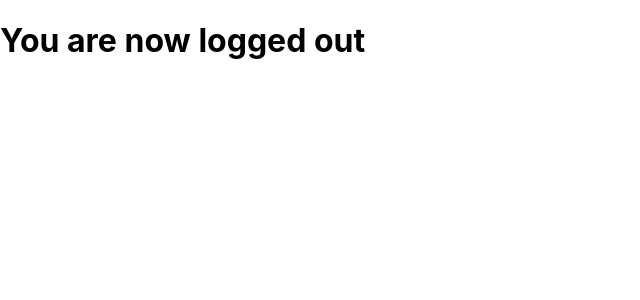
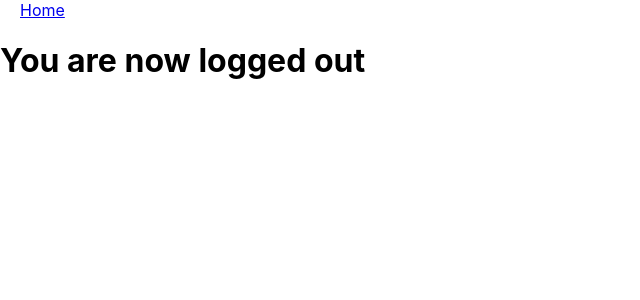
Before and after one commit to azhitkev/se3316-azhitkev-cblatt-pdayarat-lab4, a React (Create React App) app in the folder music-app/: page /logged-out in a window 1280 px wide. Shown: the top 300 px of the page, without its empty margins (0-640 px from the left). Built offline with nearby package versions, Linux system fonts and the light colour scheme.

Commit message:
logout to home nav created

```diff
--- a/music-app/src/components/Logout.js
+++ b/music-app/src/components/Logout.js
@@ -1,3 +1,12 @@
+import { Link } from "react-router-dom";
+
 export const Logout = () => {
-  return <h1> You are now logged out</h1>;
+  return (
+    <div>
+      <Link to="/" style={{ marginLeft: "20px" }}>
+        Home
+      </Link>
+      <h1> You are now logged out</h1>
+    </div>
+  );
 };
--- a/music-app/src/components/UnauthSearch.js
+++ b/music-app/src/components/UnauthSearch.js
@@ -4,7 +4,7 @@ import { auth } from "../firebase-config";
 import { signOut } from "firebase/auth";
 import { useNavigate } from "react-router-dom";
 
-export const UnauthSearch = ({ role}) => {
+export const UnauthSearch = ({ role }) => {
   const navigate = useNavigate();
 
   function clearList() {
@@ -143,9 +143,11 @@ export const UnauthSearch = ({ role}) => {
               Register
             </Link>
           )}
-          <Link to="/logout" style={{ marginLeft: "20px" }} onClick={logout}>
-            Logout
-          </Link>
+          {auth.currentUser !== null && (
+            <Link to="/logout" style={{ marginLeft: "20px" }} onClick={logout}>
+              Logout
+            </Link>
+          )}
           <Link to="/unauth-playlists" style={{ marginLeft: "20px" }}>
             Playlists
           </Link>
--- a/music-app/src/components/publicPlaylistView.js
+++ b/music-app/src/components/publicPlaylistView.js
@@ -144,6 +144,9 @@ const PublicPlaylistView = () => {
   //Html for page
   return (
     <React.Fragment>
+      <Link to="/unauth-playlists" style={{ marginLeft: "20px" }}>
+        Playlists
+      </Link>
       <div className="playlist-info">
         <h1>{name}</h1>
         {info.map((item) => (
```
